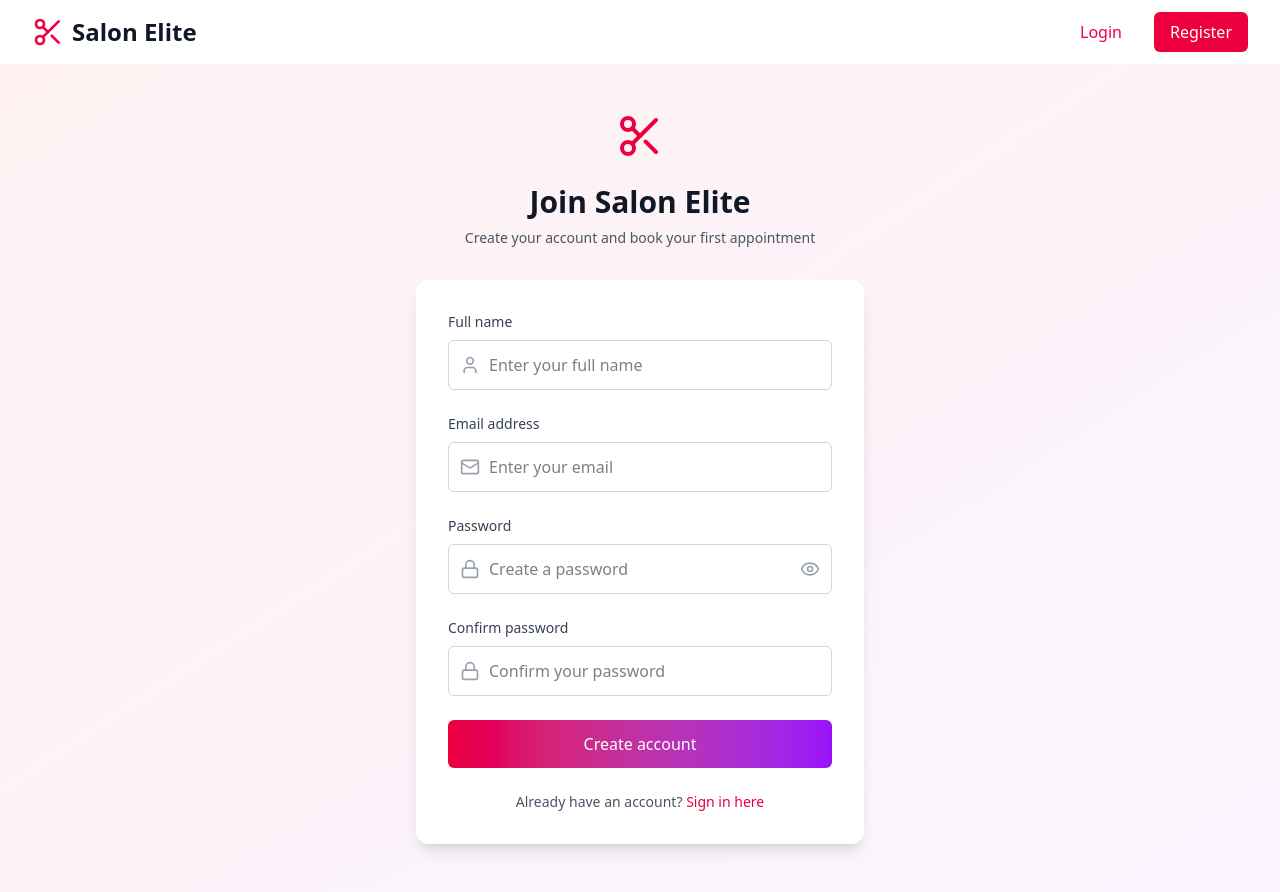
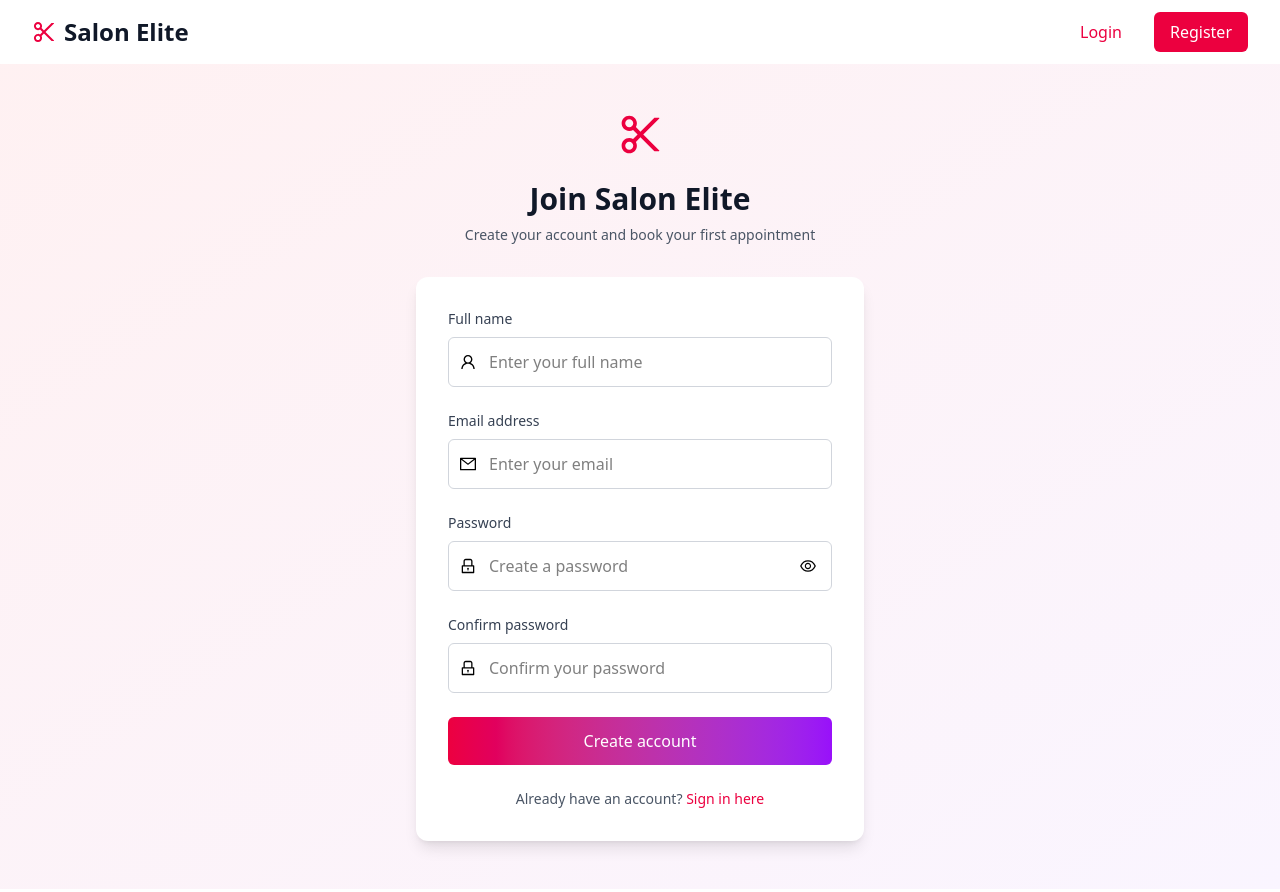
Before and after one commit to JesseWilliams1642/Fullstack-challenge, a React (Vite) app in the folder frontend/: page /register in a window 1280 px wide. Built offline with nearby package versions, Linux system fonts and the light colour scheme; no server answers.

Commit message:
Replaced lucide-react icons with Ant Design icons

```diff
--- a/frontend/package.json
+++ b/frontend/package.json
@@ -10,9 +10,10 @@
 		"preview": "vite preview"
 	},
 	"dependencies": {
+		"@ant-design/icons": "^6.1.0",
+		"antd": "^5.29.0",
 		"axiom": "^0.18.0",
 		"axios": "^1.12.2",
-		"lucide-react": "^0.544.0",
 		"react": "^19.1.1",
 		"react-dom": "^19.1.1",
 		"react-router-dom": "^7.9.6"
--- a/frontend/src/components/BookingModal.tsx
+++ b/frontend/src/components/BookingModal.tsx
@@ -1,5 +1,11 @@
 import React, { useState, useEffect } from "react";
-import { X, Calendar, Clock, User, Scissors } from "lucide-react";
+import {
+	ScissorOutlined,
+	CloseOutlined,
+	ClockCircleOutlined,
+	UserOutlined,
+	CalendarOutlined,
+} from "@ant-design/icons";
 import { useAuth } from "../hooks/useAuth";
 import { getServices } from "../api/serviceAPI";
 import type { GetStaffDTO } from "../dtos/staff";
@@ -56,8 +62,8 @@ export const BookingModal: React.FC<BookingModalProps> = ({
 		if (appointment && checkEdit) {
 			setCheckEdit(false);
 			setSelectedTime(appointment.timeString);
-			setSelectedDate(appointment.dateString.replace("/","-"));
-			console.log("Edit Appointment appointment:")
+			setSelectedDate(appointment.dateString.replace("/", "-"));
+			console.log("Edit Appointment appointment:");
 			console.log(appointment);
 		}
 	});
@@ -125,7 +131,8 @@ export const BookingModal: React.FC<BookingModalProps> = ({
 
 			const addedHours: number = suffix === "AM" ? 0 : 12;
 			let totalHours: number = Number(hours) + addedHours;
-			const stringHours: string = (totalHours < 10) ? "0" + totalHours.toString() : totalHours.toString();
+			const stringHours: string =
+				totalHours < 10 ? "0" + totalHours.toString() : totalHours.toString();
 
 			const startDateString: string =
 				selectedDate + "T" + stringHours + ":" + minutes + ":00Z";
@@ -177,7 +184,7 @@ export const BookingModal: React.FC<BookingModalProps> = ({
 						onClick={onClose}
 						className="p-2 hover:bg-gray-100 rounded-full transition-colors"
 					>
-						<X className="h-6 w-6 text-gray-400" />
+						<CloseOutlined style={{ fontSize: "18px", color: "#99A1AF" }} />
 					</button>
 				</div>
 
@@ -194,7 +201,7 @@ export const BookingModal: React.FC<BookingModalProps> = ({
 					{/* Service Selection */}
 					<div>
 						<label className="block text-sm font-medium text-gray-700 mb-2">
-							<Scissors className="h-4 w-4 inline mr-2" />
+							<ScissorOutlined className="inline mr-2" />
 							Service
 						</label>
 						<select
@@ -218,7 +225,7 @@ export const BookingModal: React.FC<BookingModalProps> = ({
 					{/* Staff Selection */}
 					<div>
 						<label className="block text-sm font-medium text-gray-700 mb-2">
-							<User className="h-4 w-4 inline mr-2" />
+							<UserOutlined className="inline mr-2" />
 							Stylist
 						</label>
 						<select
@@ -242,7 +249,7 @@ export const BookingModal: React.FC<BookingModalProps> = ({
 					{/* Date Selection */}
 					<div>
 						<label className="block text-sm font-medium text-gray-700 mb-2">
-							<Calendar className="h-4 w-4 inline mr-2" />
+							<CalendarOutlined className="inline mr-2" />
 							Date
 						</label>
 						<input
@@ -259,7 +266,7 @@ export const BookingModal: React.FC<BookingModalProps> = ({
 					{timeSlots.length > 0 && (
 						<div>
 							<label className="block text-sm font-medium text-gray-700 mb-2">
-								<Clock className="h-4 w-4 inline mr-2" />
+								<ClockCircleOutlined className="inline mr-2" />
 								Available Times
 							</label>
 							<div className="grid grid-cols-4 gap-2 max-h-32 overflow-y-auto">
--- a/frontend/src/components/Header.tsx
+++ b/frontend/src/components/Header.tsx
@@ -1,5 +1,9 @@
 import React from "react";
-import { Scissors, User, LogOut } from "lucide-react";
+import {
+	ScissorOutlined,
+	UserOutlined,
+	LogoutOutlined,
+} from "@ant-design/icons";
 import { useAuth } from "../hooks/useAuth";
 import { logout } from "../api/authAPI";
 import { showError } from "../lib/showError";
@@ -35,7 +39,10 @@ export const Header: React.FC = () => {
 						className="flex items-center cursor-pointer"
 						onClick={() => navigate("/")}
 					>
-						<Scissors className="h-8 w-8 text-rose-600 mr-2" />
+						<ScissorOutlined
+							style={{ fontSize: "24px", color: "#EC003F" }}
+							className="mr-2"
+						/>
 						<h1 className="text-2xl font-bold text-gray-900">Salon Elite</h1>
 					</div>
 
@@ -50,14 +57,14 @@ export const Header: React.FC = () => {
 											: "text-gray-700 hover:bg-gray-100"
 									}`}
 								>
-									<User className="h-4 w-4 mr-2" />
+									<UserOutlined className="h-4 w-4 mr-2" />
 									Profile
 								</button>
 								<button
 									onClick={handleSignOut}
 									className="flex items-center px-4 py-2 rounded-md font-medium text-gray-700 hover:bg-gray-100 transition-colors"
 								>
-									<LogOut className="h-4 w-4 mr-2" />
+									<LogoutOutlined className="h-4 w-4 mr-2" />
 									Sign Out
 								</button>
 							</>
--- a/frontend/src/components/HomePage.tsx
+++ b/frontend/src/components/HomePage.tsx
@@ -1,5 +1,5 @@
 import React, { useEffect, useState } from "react";
-import { Clock } from "lucide-react";
+import { ClockCircleOutlined } from "@ant-design/icons";
 import type { GetServiceDTO } from "../dtos/service";
 import { getHomeServices } from "../api/homeAPI";
 import { durationToMinutes } from "../lib/date-to-minutes";
@@ -78,7 +78,7 @@ export const HomePage: React.FC = () => {
 											{service.serviceName}
 										</h3>
 										<div className="flex items-center text-sm text-gray-500">
-											<Clock className="h-4 w-4 mr-1" />
+											<ClockCircleOutlined className="h-4 w-4 mr-1" />
 											{durationToMinutes(service.serviceDuration)} min
 										</div>
 									</div>
--- a/frontend/src/components/LoginPage.tsx
+++ b/frontend/src/components/LoginPage.tsx
@@ -1,5 +1,11 @@
 import React, { useState } from "react";
-import { Scissors, Eye, EyeOff, Mail, Lock } from "lucide-react";
+import {
+	ScissorOutlined,
+	EyeOutlined,
+	EyeInvisibleOutlined,
+	MailOutlined,
+	LockOutlined,
+} from "@ant-design/icons";
 import { login } from "../api/authAPI";
 import { showError } from "../lib/showError";
 import { useAuth } from "../hooks/useAuth";
@@ -58,7 +64,7 @@ export const LoginPage: React.FC = () => {
 			<div className="max-w-md w-full space-y-8">
 				<div className="text-center">
 					<div className="flex justify-center">
-						<Scissors className="h-12 w-12 text-rose-600" />
+						<ScissorOutlined style={{ fontSize: "45px", color: "#EC003F" }} />
 					</div>
 					<h2 className="mt-6 text-3xl font-extrabold text-gray-900">Welcome back</h2>
 					<p className="mt-2 text-sm text-gray-600">
@@ -86,7 +92,7 @@ export const LoginPage: React.FC = () => {
 							</label>
 							<div className="relative">
 								<div className="absolute inset-y-0 left-0 pl-3 flex items-center pointer-events-none">
-									<Mail className="h-5 w-5 text-gray-400" />
+									<MailOutlined className="h-5 w-5 text-gray-400" />
 								</div>
 								<input
 									id="email"
@@ -109,7 +115,7 @@ export const LoginPage: React.FC = () => {
 							</label>
 							<div className="relative">
 								<div className="absolute inset-y-0 left-0 pl-3 flex items-center pointer-events-none">
-									<Lock className="h-5 w-5 text-gray-400" />
+									<LockOutlined className="h-5 w-5 text-gray-400" />
 								</div>
 								<input
 									id="password"
@@ -126,9 +132,9 @@ export const LoginPage: React.FC = () => {
 									className="absolute inset-y-0 right-0 pr-3 flex items-center"
 								>
 									{showPassword ? (
-										<EyeOff className="h-5 w-5 text-gray-400 hover:text-gray-600" />
+										<EyeInvisibleOutlined className="h-5 w-5 text-gray-400 hover:text-gray-600" />
 									) : (
-										<Eye className="h-5 w-5 text-gray-400 hover:text-gray-600" />
+										<EyeOutlined className="h-5 w-5 text-gray-400 hover:text-gray-600" />
 									)}
 								</button>
 							</div>
--- a/frontend/src/components/RegisterPage.tsx
+++ b/frontend/src/components/RegisterPage.tsx
@@ -1,5 +1,12 @@
 import React, { useState } from "react";
-import { Scissors, Eye, EyeOff, Mail, Lock, User } from "lucide-react";
+import {
+	ScissorOutlined,
+	EyeOutlined,
+	EyeInvisibleOutlined,
+	MailOutlined,
+	LockOutlined,
+	UserOutlined,
+} from "@ant-design/icons";
 import { register } from "../api/authAPI";
 import { showError } from "../lib/showError";
 import { useNavigate, type NavigateFunction } from "react-router-dom";
@@ -59,7 +66,7 @@ export const RegisterPage: React.FC = () => {
 			<div className="max-w-md w-full space-y-8">
 				<div className="text-center">
 					<div className="flex justify-center">
-						<Scissors className="h-12 w-12 text-rose-600" />
+						<ScissorOutlined style={{ fontSize: "45px", color: "#EC003F" }} />
 					</div>
 					<h2 className="mt-6 text-3xl font-extrabold text-gray-900">Join Salon Elite</h2>
 					<p className="mt-2 text-sm text-gray-600">
@@ -87,7 +94,7 @@ export const RegisterPage: React.FC = () => {
 							</label>
 							<div className="relative">
 								<div className="absolute inset-y-0 left-0 pl-3 flex items-center pointer-events-none">
-									<User className="h-5 w-5 text-gray-400" />
+									<UserOutlined className="h-5 w-5 text-gray-400" />
 								</div>
 								<input
 									id="name"
@@ -110,7 +117,7 @@ export const RegisterPage: React.FC = () => {
 							</label>
 							<div className="relative">
 								<div className="absolute inset-y-0 left-0 pl-3 flex items-center pointer-events-none">
-									<Mail className="h-5 w-5 text-gray-400" />
+									<MailOutlined className="h-5 w-5 text-gray-400" />
 								</div>
 								<input
 									id="email"
@@ -133,7 +140,7 @@ export const RegisterPage: React.FC = () => {
 							</label>
 							<div className="relative">
 								<div className="absolute inset-y-0 left-0 pl-3 flex items-center pointer-events-none">
-									<Lock className="h-5 w-5 text-gray-400" />
+									<LockOutlined className="h-5 w-5 text-gray-400" />
 								</div>
 								<input
 									id="password"
@@ -150,9 +157,9 @@ export const RegisterPage: React.FC = () => {
 									className="absolute inset-y-0 right-0 pr-3 flex items-center"
 								>
 									{showPassword ? (
-										<EyeOff className="h-5 w-5 text-gray-400 hover:text-gray-600" />
+										<EyeInvisibleOutlined className="h-5 w-5 text-gray-400 hover:text-gray-600" />
 									) : (
-										<Eye className="h-5 w-5 text-gray-400 hover:text-gray-600" />
+										<EyeOutlined className="h-5 w-5 text-gray-400 hover:text-gray-600" />
 									)}
 								</button>
 							</div>
@@ -167,7 +174,7 @@ export const RegisterPage: React.FC = () => {
 							</label>
 							<div className="relative">
 								<div className="absolute inset-y-0 left-0 pl-3 flex items-center pointer-events-none">
-									<Lock className="h-5 w-5 text-gray-400" />
+									<LockOutlined className="h-5 w-5 text-gray-400" />
 								</div>
 								<input
 									id="confirmPassword"
```
Also changed, not shown: frontend/src/components/ProfilePage.tsx (+20 -14 lines), 1 other file (tests, documents, lock files or other folders).
